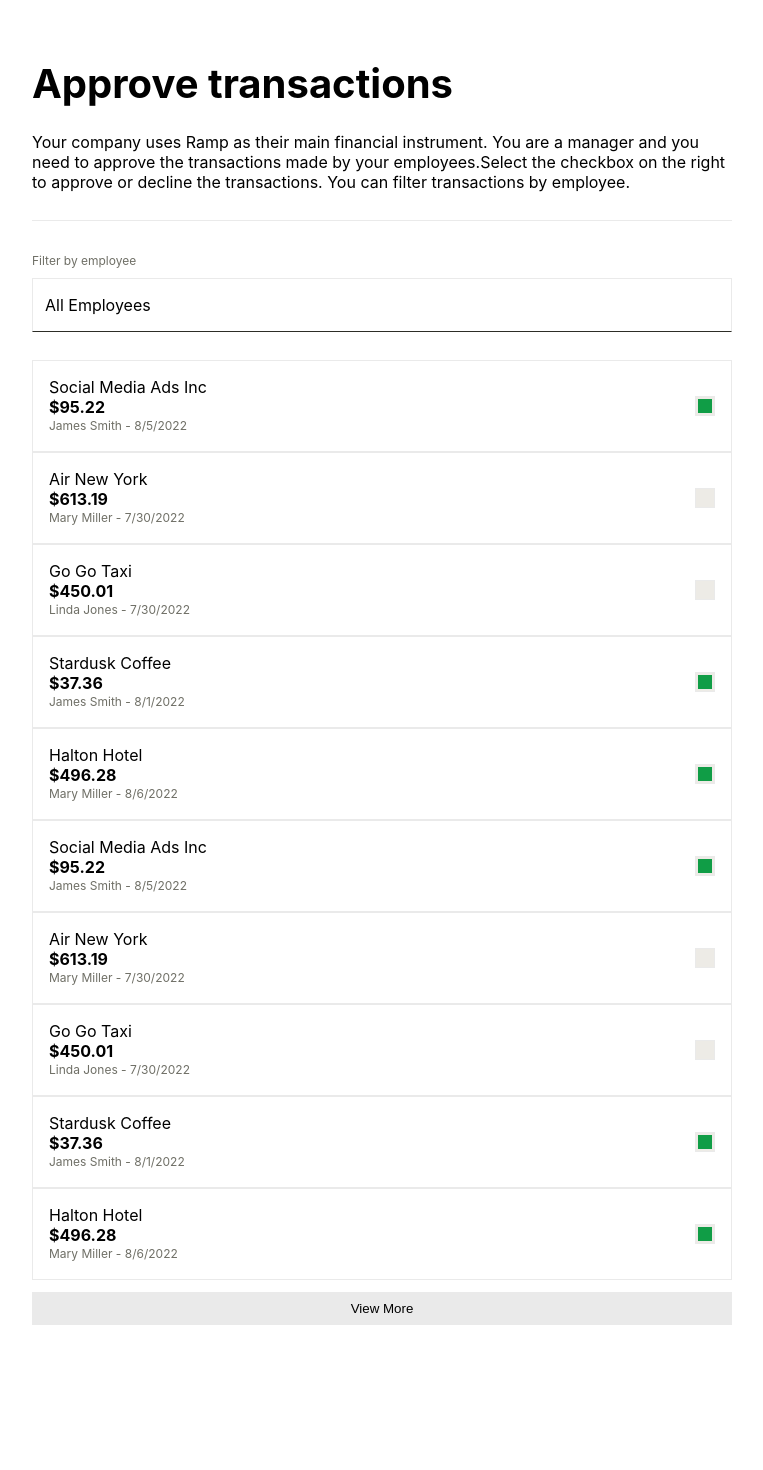
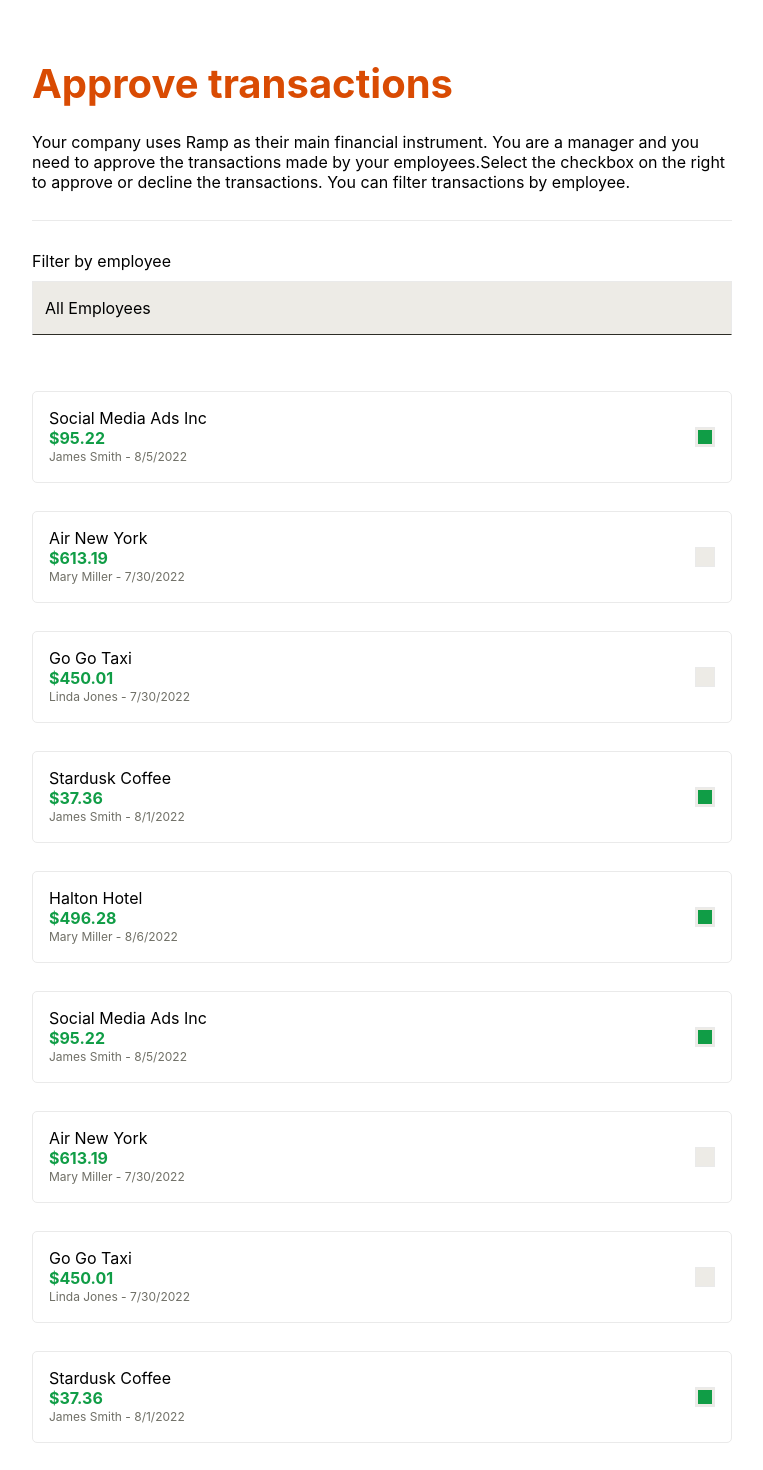
Before and after one commit to LuaanNguyen/Ramp-Frontend-OA, a React (Create React App) app: page / in a window 1280 px wide. Shown: the top 1470 px of the page, without its empty margins (258-1021 px from the left). Before the commit the page ends 1389 px from the top, so only its background shows below. Built offline with nearby package versions, Linux system fonts and the light colour scheme.

Commit message:
Fixed Bug 7 & Added Little CSS

```diff
--- a/src/App.tsx
+++ b/src/App.tsx
@@ -78,7 +78,7 @@
           {transactions !== null && (
             <button
               className="RampButton"
-              disabled={paginatedTransactionsUtils.loading}
+              disabled={paginatedTransactionsUtils.loading || paginatedTransactions?.nextPage == null}
               onClick={async () => {
                 await loadAllTransactions()
               }}
--- a/src/components/InputSelect/index.tsx
+++ b/src/components/InputSelect/index.tsx
@@ -52,7 +52,7 @@
 
         return (
           <div className="RampInputSelect--root">
-            <label className="RampText--s RampText--hushed" {...getLabelProps()}>
+            <label className="RampText--l RampText--hushed" {...getLabelProps()}>
               {label}
             </label>
             <div className="RampBreak--xs" />
--- a/src/components/Instructions.tsx
+++ b/src/components/Instructions.tsx
@@ -3,6 +3,7 @@
 export function Instructions() {
   return (
     <Fragment>
+      <div className="instructions-container">
         <h1 className="RampTextHeading--l">Approve transactions</h1>
         <div className="RampBreak--l" />
         <p className="RampText">
@@ -12,6 +13,7 @@
           Select the checkbox on the right to approve or decline the transactions. You can filter
           transactions by employee.
         </p>
+      </div>
     </Fragment>
   )
 }
--- a/src/components/Transactions/index.tsx
+++ b/src/components/Transactions/index.tsx
@@ -5,16 +5,16 @@
 import { SetTransactionApprovalFunction, TransactionsComponent } from "./types"
 
 export const Transactions: TransactionsComponent = ({ transactions }) => {
-  const { fetchWithoutCache, loading } = useCustomFetch()
+  const { fetchWithoutCache, fetchWithCache, loading } = useCustomFetch()
 
   const setTransactionApproval = useCallback<SetTransactionApprovalFunction>(
     async ({ transactionId, newValue }) => {
-      await fetchWithoutCache<void, SetTransactionApprovalParams>("setTransactionApproval", {
+      await fetchWithCache<void, SetTransactionApprovalParams>("setTransactionApproval", {
         transactionId,
         value: newValue,
       })
     },
-    [fetchWithoutCache]
+    [fetchWithCache]
   )
 
   if (transactions === null) {
@@ -24,12 +24,15 @@
   return (
     <div data-testid="transaction-container">
       {transactions.map((transaction) => (
+        <>
+          <div className="RampBreak--l" />
           <TransactionPane
             key={transaction.id}
             transaction={transaction}
             loading={loading}
             setTransactionApproval={setTransactionApproval}
           />
+        </>
       ))}
     </div>
   )
--- a/src/index.css
+++ b/src/index.css
@@ -8,6 +8,7 @@
   --color-accent: #f4ff56;
   --color-constructive: #109d46;
   --color-destructive: #d94b03;
+  --surface--smolder-medium: #2f4842;
 }
 
 html,
@@ -21,6 +22,10 @@
 a {
   color: inherit;
   text-decoration: none;
+}
+
+b {
+  color: #109d46;
 }
 
 * {
@@ -37,9 +42,10 @@
 
 .RampText--s {
   font-size: 0.75rem;
+  color: #6f6f66;
 }
 
-.RampText--hushed {
+.RampTextHeadingushed {
   color: var(--color-dark-shade);
 }
 
@@ -50,12 +56,13 @@
 
 .RampTextHeading--l {
   font-size: 2.5rem;
+  color: #d94b03;
 }
 
 .RampGrid {
   display: grid;
   grid-template-columns: 1fr;
-  gap: 0.75rem;
+  gap: 2rem;
   width: 100%;
 }
 
@@ -88,6 +95,7 @@
   border: 1px solid var(--color-light-shade);
   border-bottom: 1px solid var(--color-text);
   cursor: pointer;
+  background-color: #edebe6;
 }
 
 .RampInputSelect--dropdown-container {
@@ -99,10 +107,12 @@
   max-height: 16rem;
   overflow: auto;
   box-shadow: rgb(0 0 0 / 10%) 0px 0px 1px, rgb(0 0 0 / 13%) 0px 4px 8px;
+  background-color: #edebe6;
 }
 
 .RampInputSelect--dropdown-container-opened {
   display: block;
+  background-color: #edebe6;
 }
 
 .RampInputSelect--dropdown-item {
@@ -110,6 +120,7 @@
   background-color: var(--color-empty-shade);
   border-bottom: 1px solid var(--color-light-shade);
   cursor: pointer;
+  background-color: #edebe6;
 }
 
 .RampInputSelect--dropdown-item-highlighted {
@@ -157,6 +168,9 @@
   background-color: var(--color-light-shade);
   padding: 0.5rem;
   cursor: pointer;
+  background-color: var(--color-accent);
+  color: black;
+  border-radius: 5px;
 }
 
 .RampButton:hover {
@@ -173,7 +187,8 @@
   display: flex;
   justify-content: space-between;
   align-items: center;
-  gap: 1rem;
+  gap: 5rem;
+  border-radius: 5px;
 }
 
 .RampPane--content {
```
Lines whose indentation alone changed are shown as unchanged.
